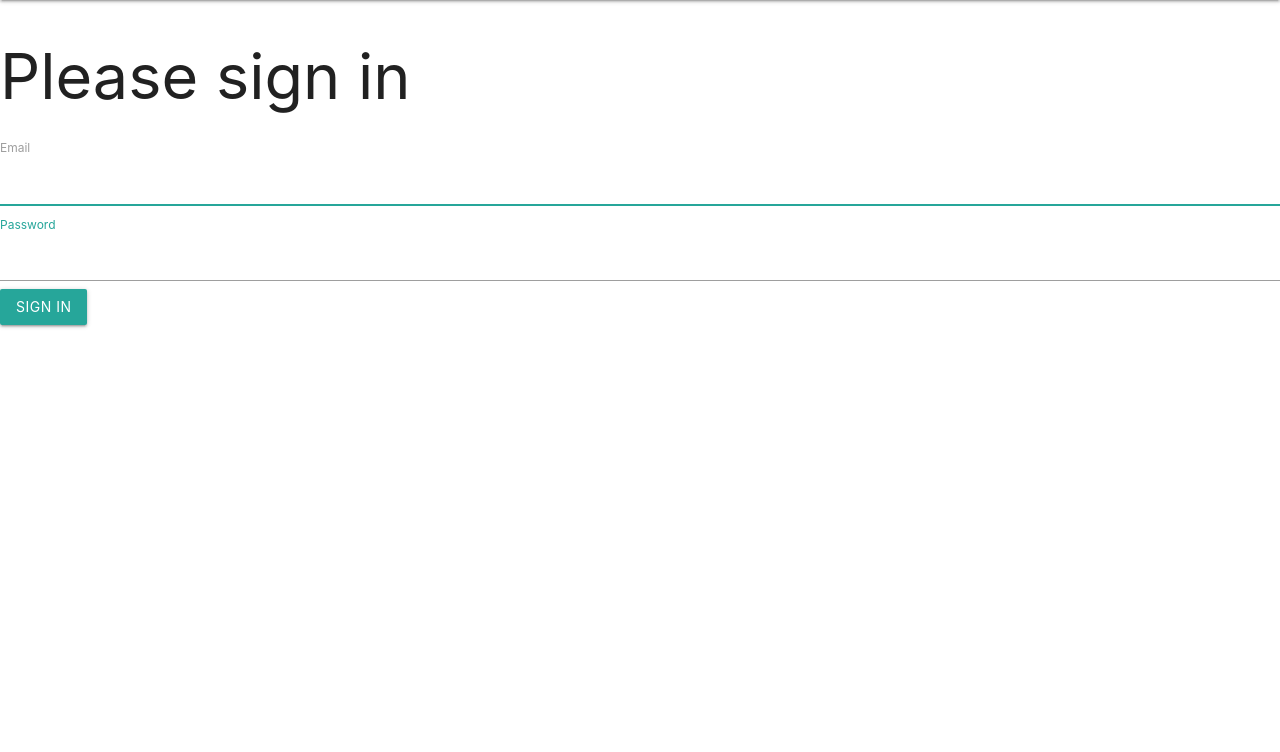
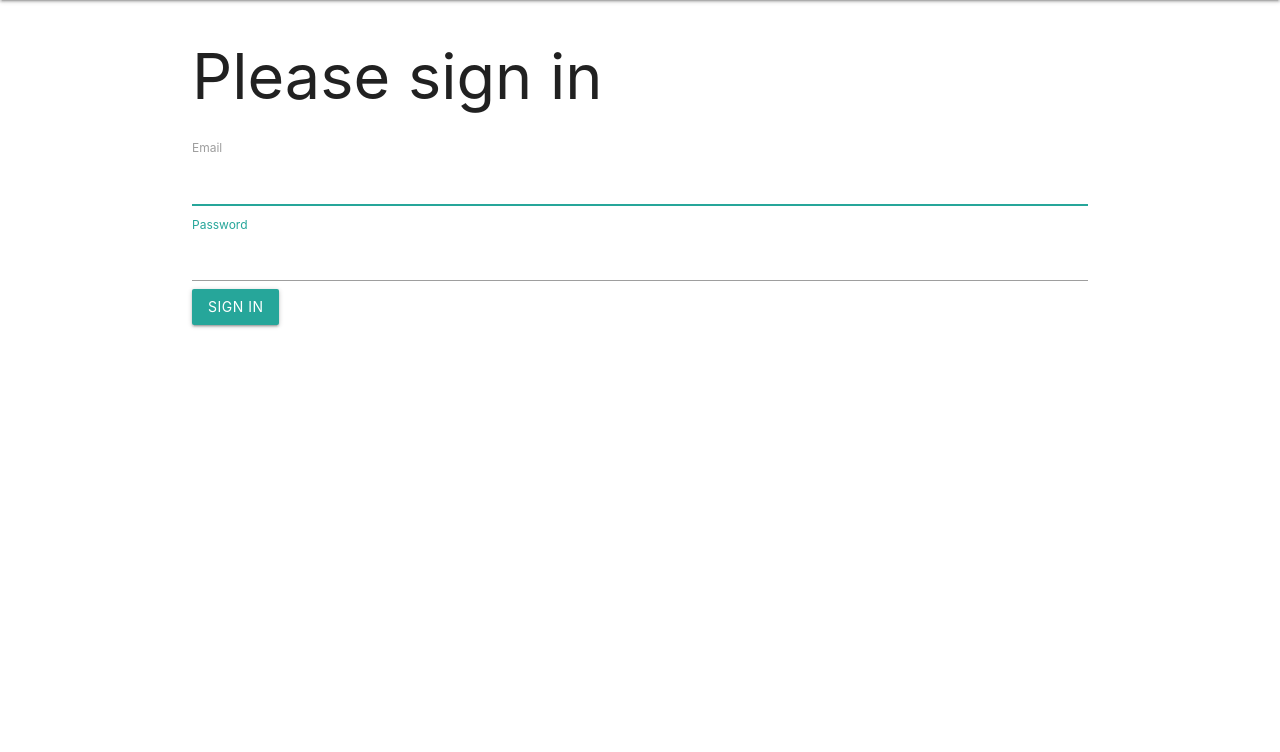
Before and after one commit to Bourricote/hackathon_noel, a Symfony app: template templates/security/login.html.twig in a window 1280 px wide. Shown: the part 48-800 px from the top of the page. Run offline with Twig, Linux system fonts and the light colour scheme; the template is opened without the code that fills it, so the values that code supplies are empty; some libraries are stand-ins or nearby versions.

Commit message:
finish front register and login forms

```diff
--- a/assets/scss/app.scss
+++ b/assets/scss/app.scss
@@ -6,6 +6,8 @@
 @import "form_new_mission";
 @import "mission_index";
 @import "missionDetail";
+@import "login";
+@import "register";
 
 body {
     background-color: $black;
--- a/templates/security/login.html.twig
+++ b/templates/security/login.html.twig
@@ -3,27 +3,24 @@
 {% block title %}Log in!{% endblock %}
 
 {% block body %}
-<form method="post">
+    <div class="container login d-flex justify-content-center">
+        <form class="w-50 pt-5" method="post">
             {% if error %}
                 <div class="alert alert-danger">{{ error.messageKey|trans(error.messageData, 'security') }}</div>
             {% endif %}
-
             {% if app.user %}
                 <div class="mb-3">
                     You are logged in as {{ app.user.username }}, <a href="{{ path('app_logout') }}">Logout</a>
                 </div>
             {% endif %}
-
-    <h1 class="h3 mb-3 font-weight-normal">Please sign in</h1>
+            <h1 class="h3 mb-3 font-weight-normal text-center text-white typo_title">Please sign in</h1>
             <label for="inputEmail">Email</label>
             <input type="email" value="{{ last_username }}" name="email" id="inputEmail" class="form-control" required autofocus>
             <label for="inputPassword">Password</label>
             <input type="password" name="password" id="inputPassword" class="form-control" required>
 
             <input type="hidden" name="_csrf_token"
-           value="{{ csrf_token('authenticate') }}"
-    >
-
+                   value="{{ csrf_token('authenticate') }}">
             {#
                 Uncomment this section and add a remember_me option below your firewall to activate remember me functionality.
                 See https://symfony.com/doc/current/security/remember_me.html
@@ -34,9 +31,9 @@
                     </label>
                 </div>
             #}
-
-    <button class="btn btn-lg btn-primary" type="submit">
-        Sign in
-    </button>
+            <div class="d-flex justify-content-end pt-2">
+                <button id="btn_custom" class="btn" type="submit">Sign in</button>
+            </div>
         </form>
+    </div>
 {% endblock %}
```
Also changed, not shown: assets/scss/login.scss (added, +10 -0 lines), assets/scss/register.scss (added, +7 -0 lines), templates/registration/register.html.twig (+7 -7 lines). Lines whose indentation alone changed are shown as unchanged.
